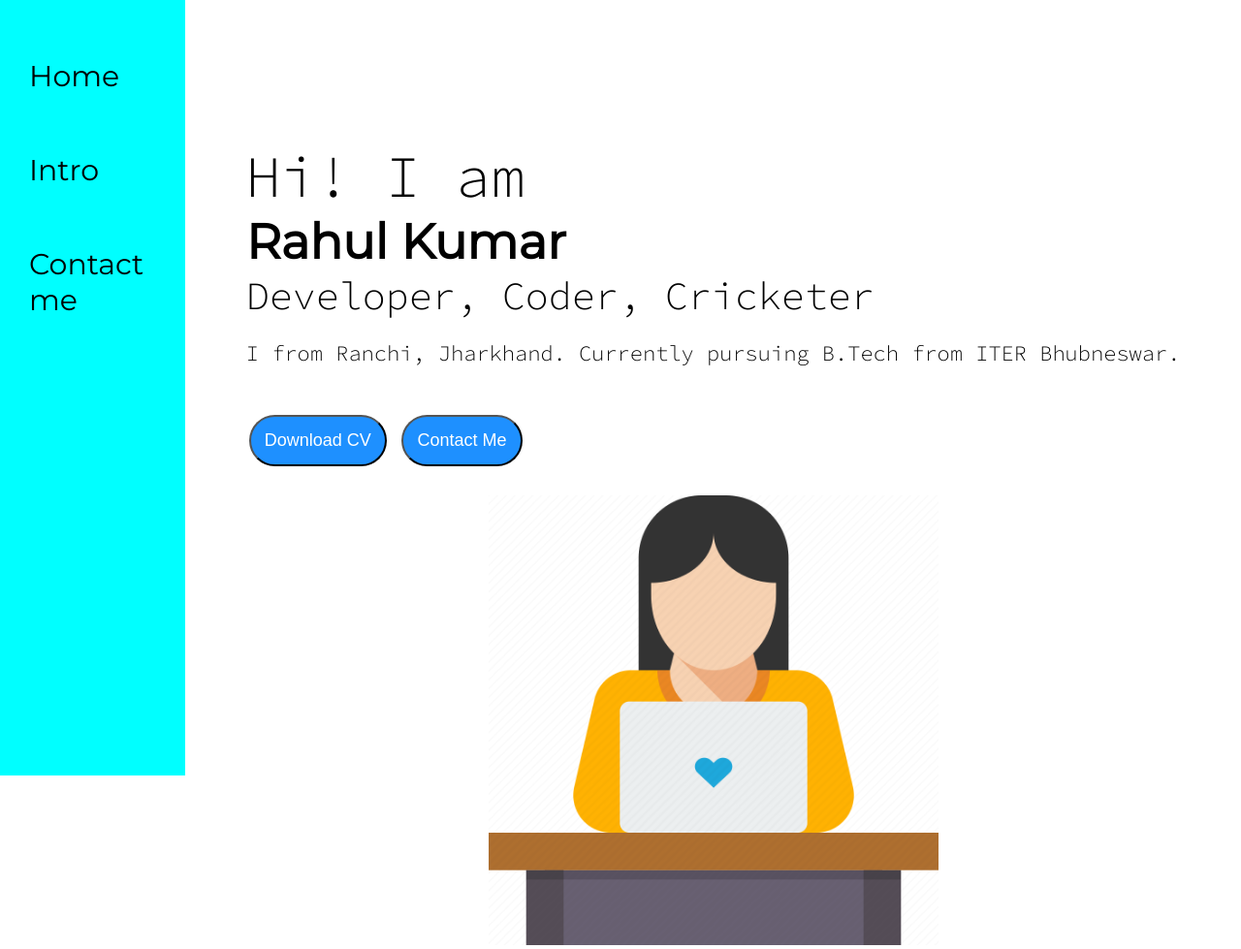
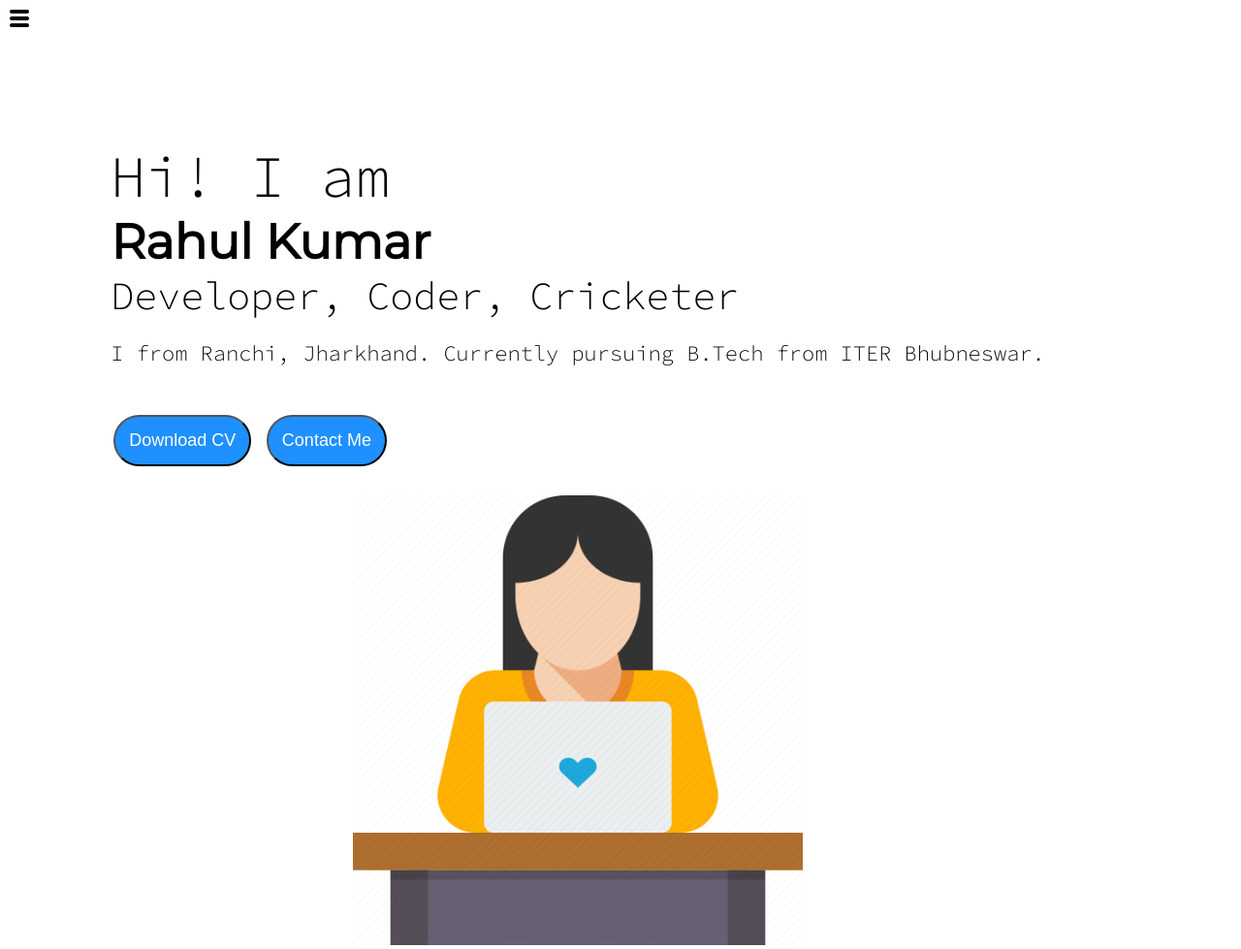
Before and after one commit to rahul1gd/Portfolio, a plain HTML site: page intro.html in a window 1280 px wide. Shown: the whole page at 97% size. Drawn offline with Linux system fonts and the light colour scheme.

Commit message:
There is some changes.

```diff
--- a/contact.html
+++ b/contact.html
@@ -7,7 +7,7 @@
   </head>
   <body>
     <div class="container">
-      <div class="sidebar">
+      <div class="sidebar sidebar-collpase">
         <nav>
           <ul>
             <li>
@@ -17,12 +17,16 @@
               <a href="intro.html">Intro</a>
             </li>
             <li>
-              <a href="contact.html">Contact me</a>
+              <a href="contact.html">Contact</a>
             </li>
           </ul>
         </nav>
         </div>
         <div class="content">
+          <div class="nav-icons">
+            <img class="ham" src="ham.png" width="20px"/>
+            <img class="cross" src="cross.png" width="20px" />
+          </div>
           <div class="contactform">
           <h1>Contact for Work/general Enquiry</h1>
           <form>
@@ -48,5 +52,6 @@
         </div>
         </div>
       </div>
+      <script src="script.js"></script>
   </body>
 </html>
--- a/intro.html
+++ b/intro.html
@@ -7,22 +7,26 @@
   </head>
   <body>
     <div class="container">
-      <div class="sidebar">
+      <div class="sidebar sidebar-collpase">
         <nav>
           <ul>
             <li>
-              Home
+              <a href="index.html">Home</a>
             </li>
             <li>
-              Intro
+              <a href="intro.html">Intro</a>
             </li>
             <li>
-              Contact me
+              <a href="contact.html">Contact</a>
             </li>
           </ul>
         </nav>
         </div>
         <div class="content">
+          <div class="nav-icons">
+            <img class="ham" src="ham.png" width="20px"/>
+            <img class="cross" src="cross.png" width="20px"/>
+          </div>
           <div class="devContainer">
             <div class="divInfo">
               <div class="hello">Hi! I am</div>
@@ -41,5 +45,6 @@
           </div>
         </div>
       </div>
+      <script src="script.js"></script>
   </body>
 </html>
--- a/style.css
+++ b/style.css
@@ -11,7 +11,7 @@
   width: 210px;
   font-family: 'Montserrat', sans-serif;
   height: 100vh;
-  transition: transform 0.3s;
+  transition: transform 0.3s ease-in;
 }
 
 .sidebar nav {
```
